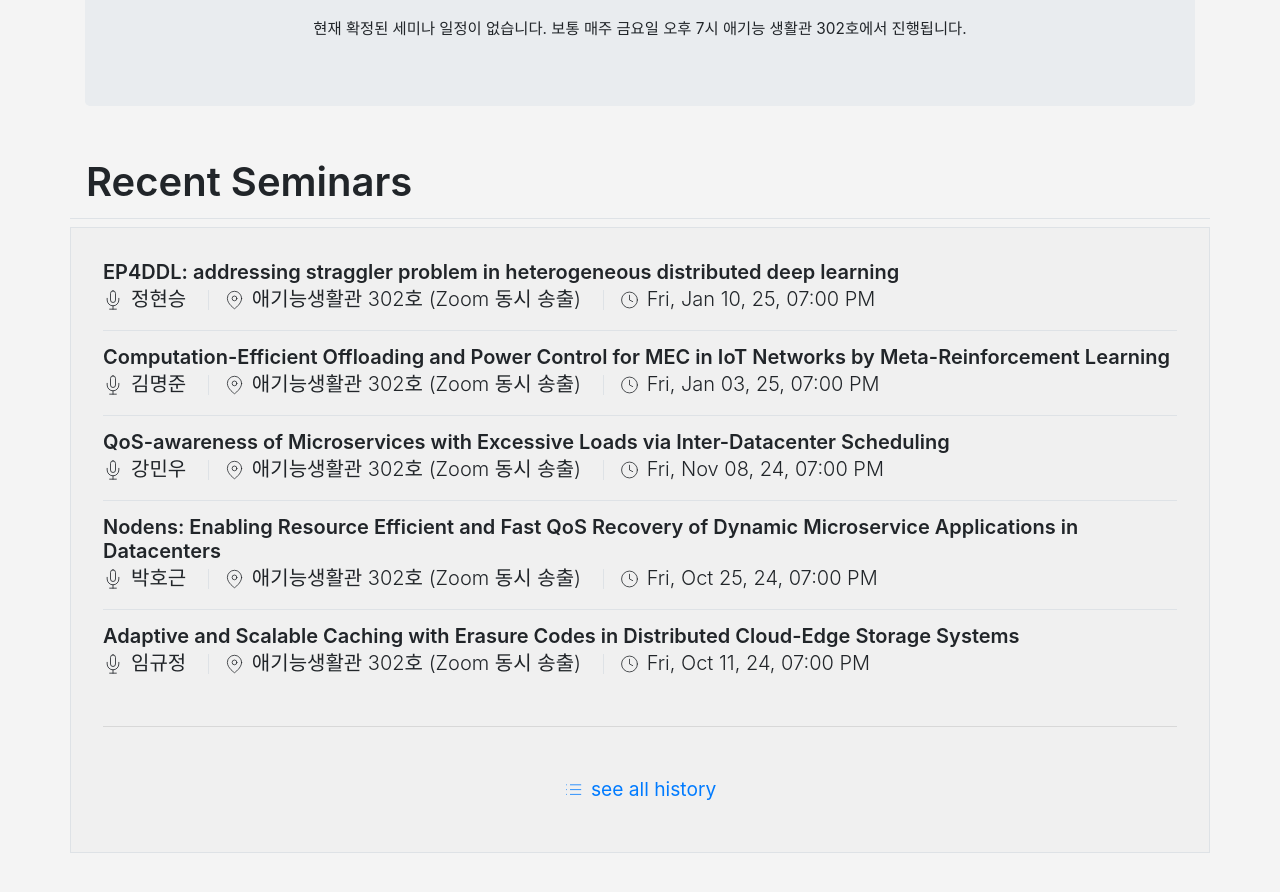
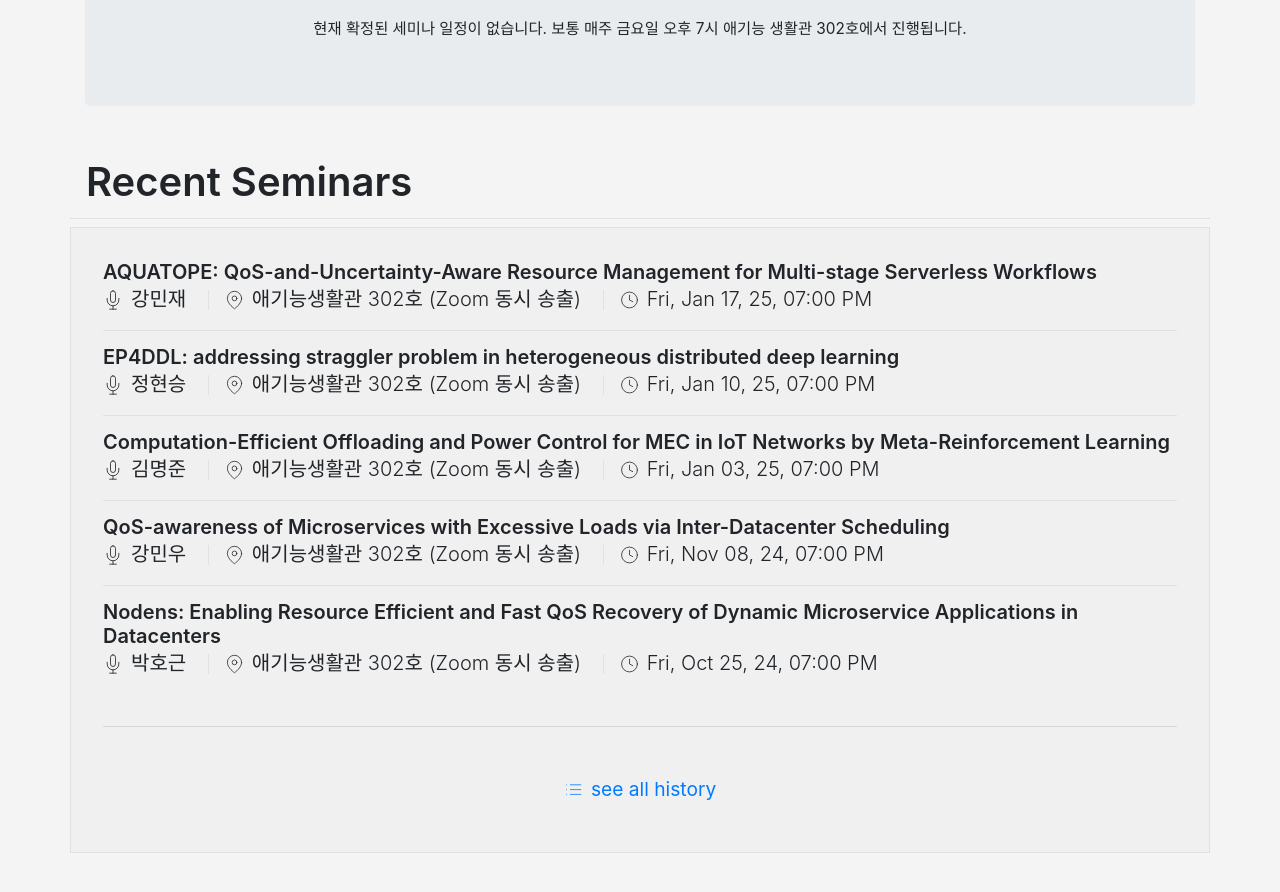
Before and after one commit to KU-Cloud/ku-cloud.github.io, a Jekyll site: the page built from seminar.html, in a window 1280 px wide and 900 px high, scrolled down 355 px. Shown: the top 892 px of the window. Built offline with Jekyll 4.4.1, drawn with Linux system fonts in a browser that asks for light colours.

Commit message:
seminar updated

```diff
--- a/_data/seminars.yaml
+++ b/_data/seminars.yaml
@@ -1071,3 +1071,7 @@
   speacker: 정현승
   date: 2025-01-10T19:00:00.000+0900
   location: 애기능생활관 302호 (Zoom 동시 송출)
+- title: 'AQUATOPE: QoS-and-Uncertainty-Aware Resource Management for Multi-stage Serverless Workflows'
+  speacker: 강민재
+  date: 2025-01-17T19:00:00.000+0900
+  location: 애기능생활관 302호 (Zoom 동시 송출)
```
